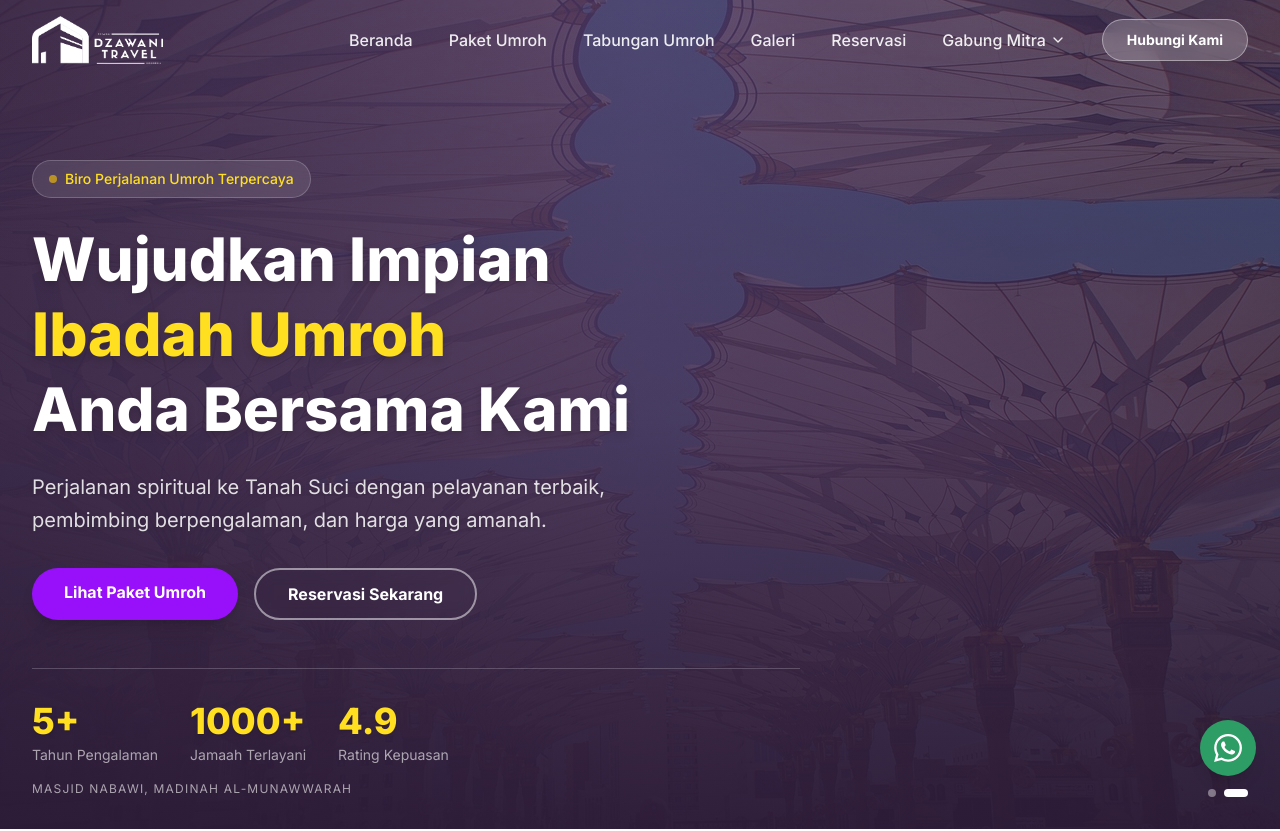
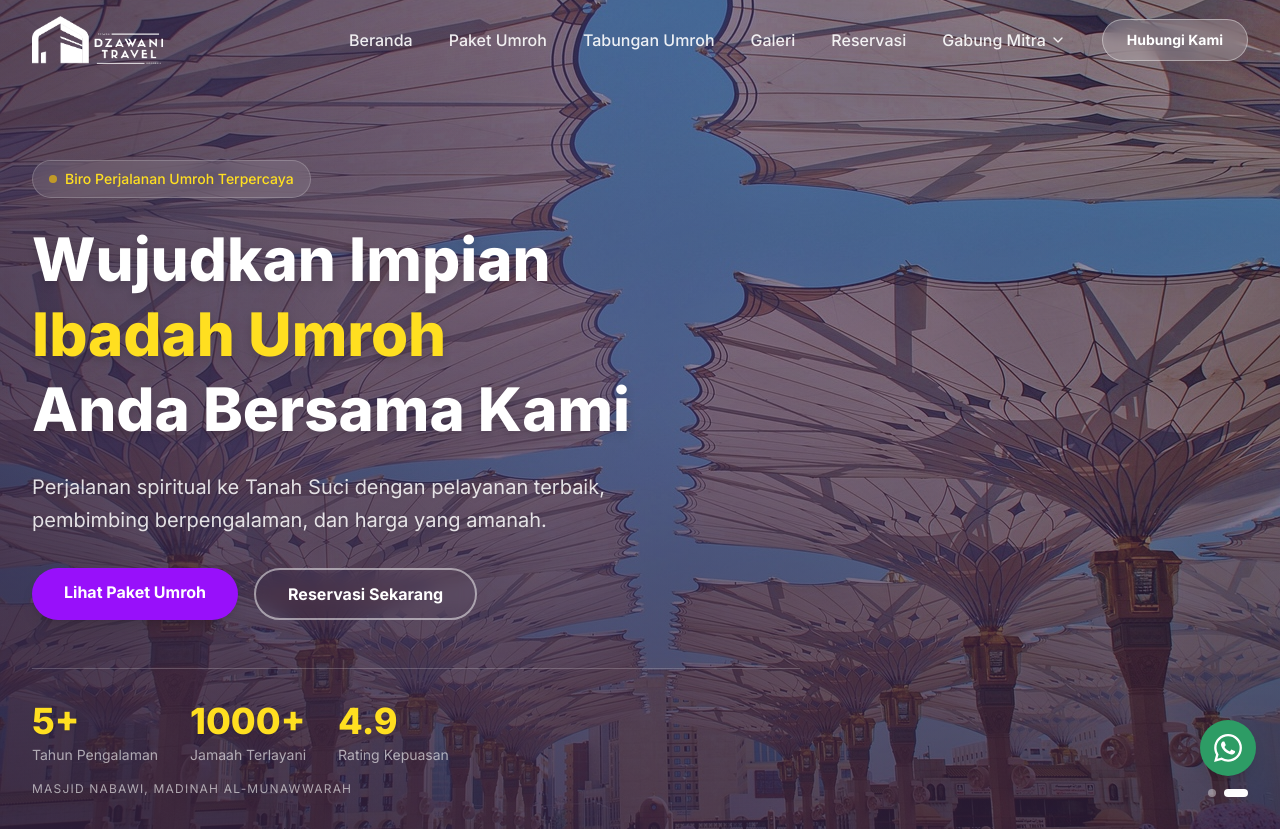
Before and after one commit to multimediadrw/dzawanitravel, a Next.js app: page / in a window 1280 px wide. Shown: the top 831 px of the page. Built offline with nearby package versions, Linux system fonts and the light colour scheme.

Commit message:
fix: kurangi opacity overlay hero agar foto Ka'bah terlihat jelas

```diff
--- a/src/components/HeroSection.tsx
+++ b/src/components/HeroSection.tsx
@@ -51,9 +51,9 @@ export default function HeroSection() {
         </div>
       ))}
 
-      {/* Purple overlay gradient - deep/dark khas brand Dzawani Travel */}
-      <div className="absolute inset-0 bg-gradient-to-r from-[#3a2747]/95 via-[#503861]/85 to-[#3a2747]/75" />
-      <div className="absolute inset-0 bg-gradient-to-t from-[#2a1a35]/90 via-[#3a2747]/40 to-transparent" />
+      {/* Purple overlay gradient - tipis agar foto terlihat jelas, khas brand Dzawani Travel */}
+      <div className="absolute inset-0 bg-gradient-to-r from-[#3a2747]/75 via-[#503861]/55 to-[#3a2747]/45" />
+      <div className="absolute inset-0 bg-gradient-to-t from-[#2a1a35]/60 via-[#3a2747]/20 to-transparent" />
 
       {/* Slide label bottom left */}
       <div className="absolute bottom-8 left-8 z-10">
```
